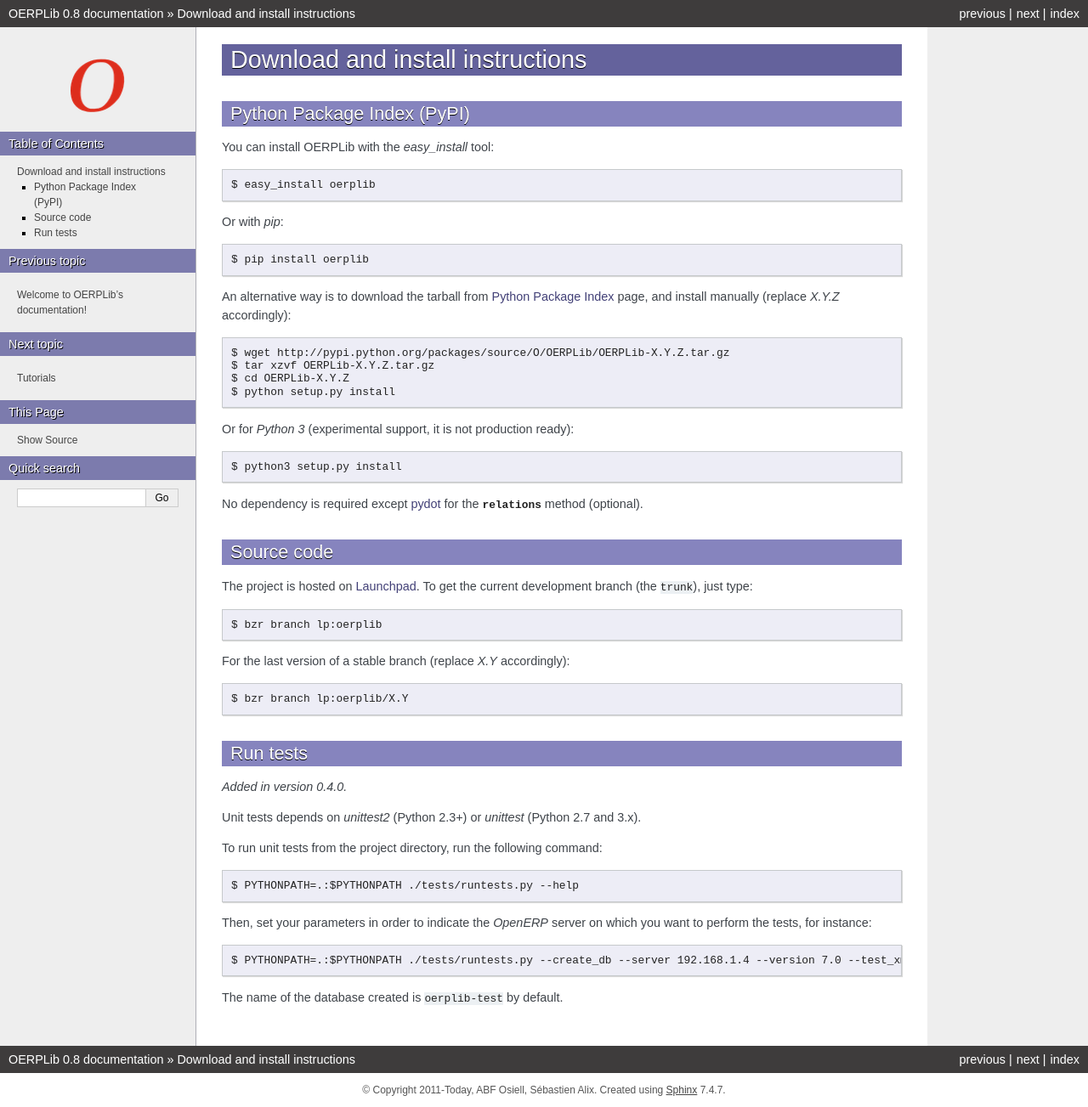
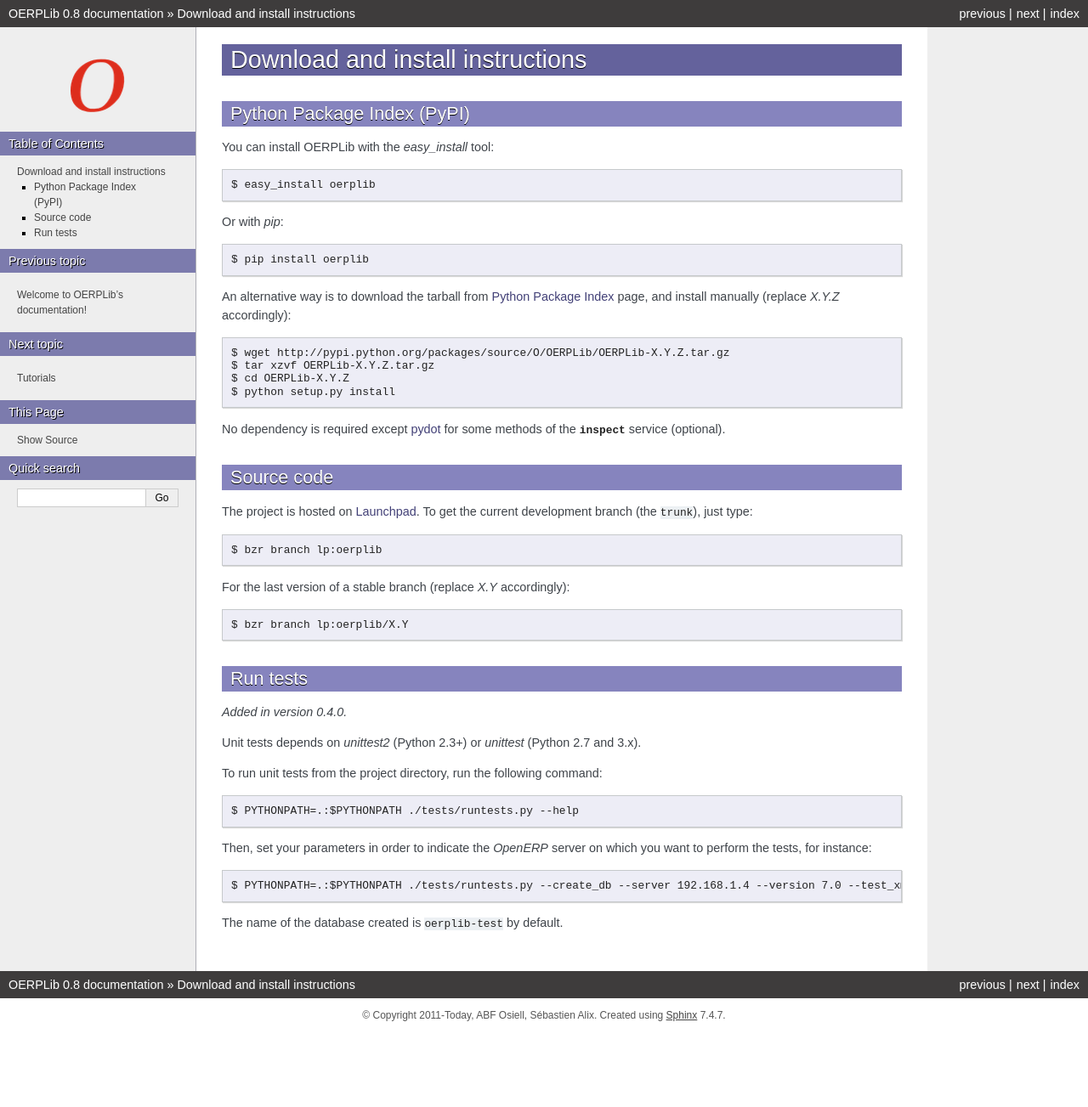
Before and after one commit to osiell/oerplib, a Sphinx documentation site: the page built from doc/source/download_install.rst, in a window 1280 px wide. Shown: the whole page at 85% size. Built offline with Sphinx 7.4.7, drawn with Linux system fonts in a browser that asks for light colours; after the commit the page ends 1215 px from its top, so only the background shows below that.

Commit message:
Fix documentation

```diff
--- a/doc/source/download_install.rst
+++ b/doc/source/download_install.rst
@@ -23,12 +23,8 @@
     $ cd OERPLib-X.Y.Z
     $ python setup.py install
 
-Or for `Python 3` (experimental support, it is not production ready)::
-
-    $ python3 setup.py install
-
 No dependency is required except `pydot <http://code.google.com/p/pydot/>`_ for
-the :func:`relations <oerplib.service.inspect.Inspect.relations>` method
+some methods of the :class:`inspect <oerplib.service.inspect.Inspect>` service
 (optional).
 
 Source code
```
Also changed, not shown: 1 other file.
